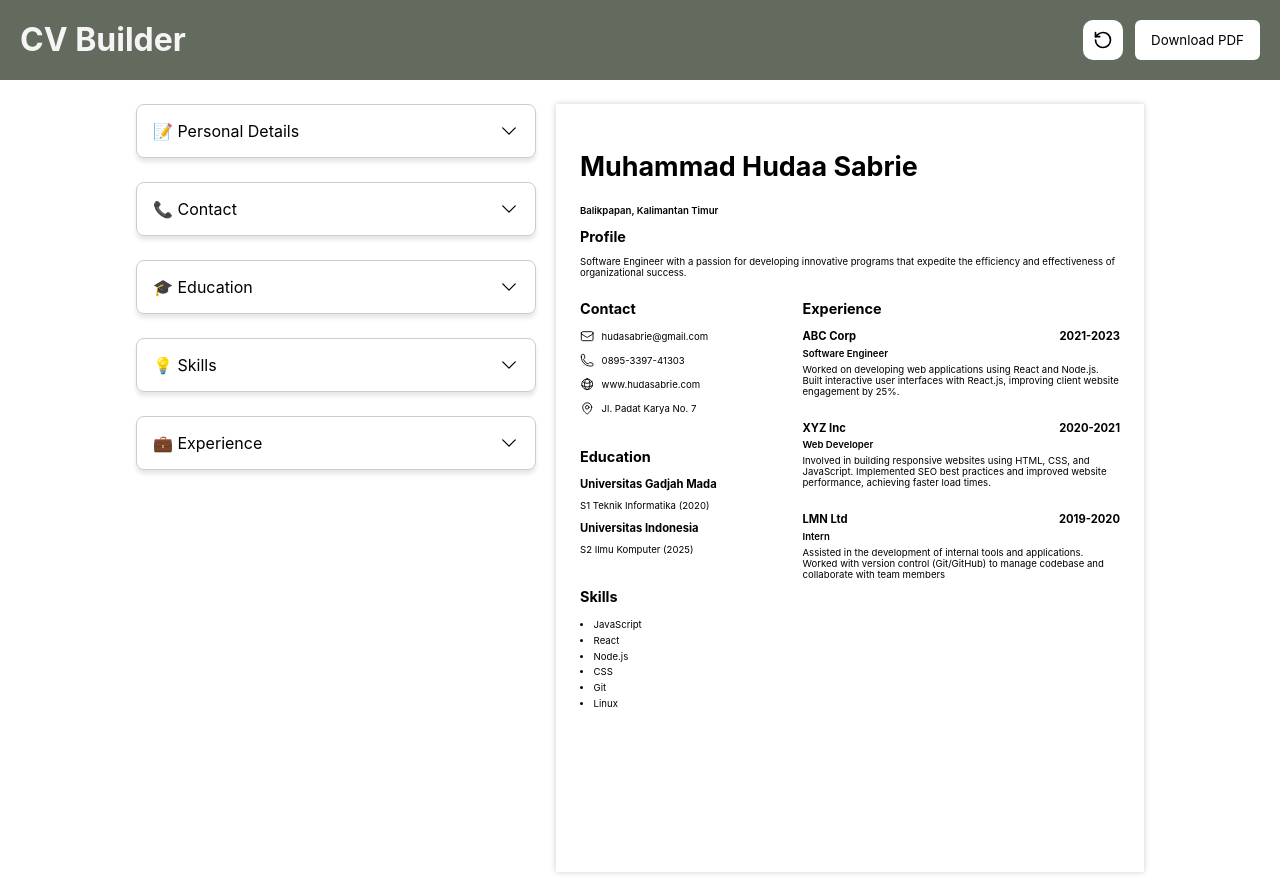
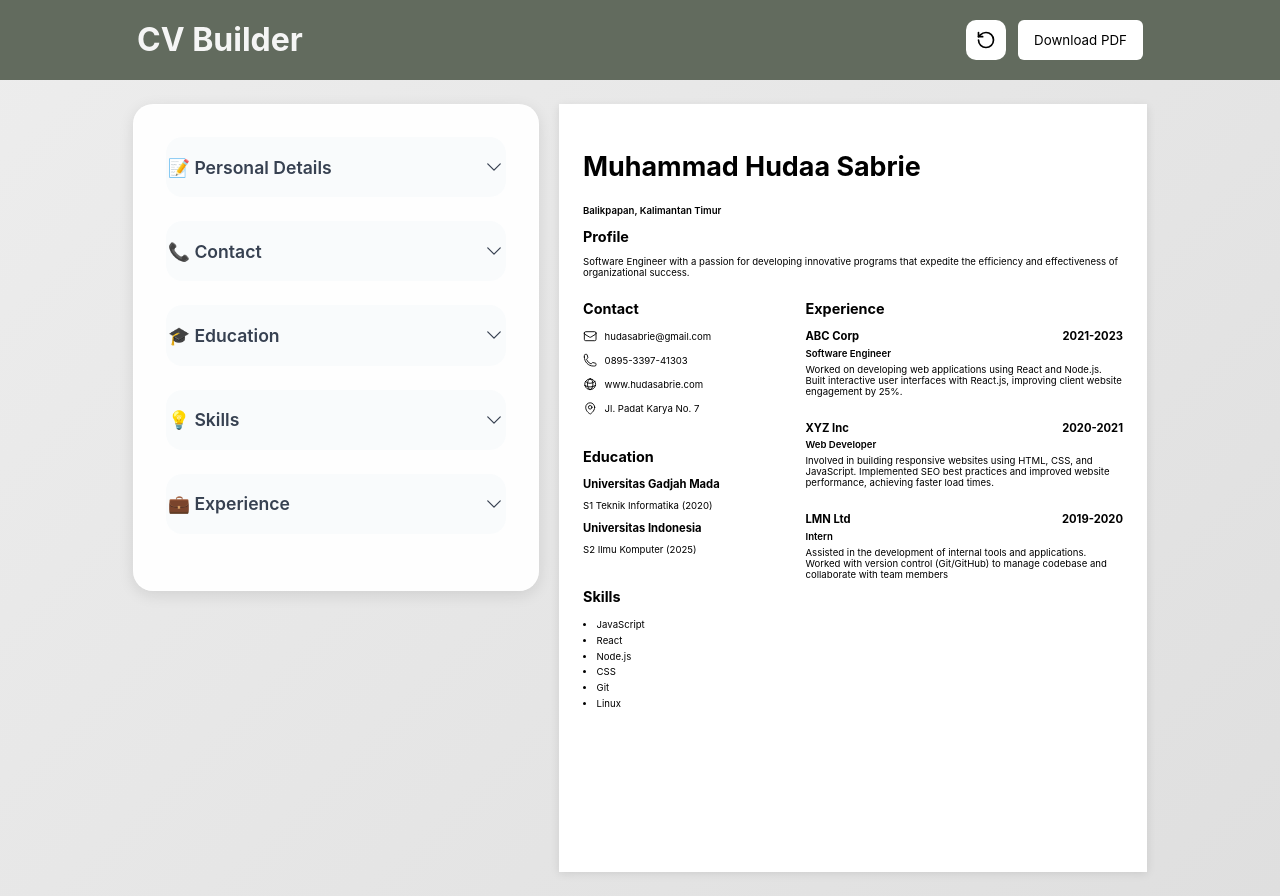
Before and after one commit to orokidd/cv-builder, a React (Vite) app: page / in a window 1280 px wide. Built offline with nearby package versions, Linux system fonts and the light colour scheme.

Commit message:
form container style changes

```diff
--- a/src/App.css
+++ b/src/App.css
@@ -7,6 +7,7 @@ body {
   margin: 0;
   padding: 0;
   box-sizing: border-box;
+  background: linear-gradient(135deg, #ededed 0%, #dfdfdf 100%);
 }
 
 button {
@@ -25,7 +26,6 @@ main {
   padding: 24px 0;
 }
 
-
 header {
   background-color: rgb(98, 107, 94);
   padding: 20px;
@@ -34,10 +34,10 @@ header {
 .header-content {
   display: flex;
   justify-content: space-between;
-    max-width: 1430px;
+  max-width: 1006px;
   margin: 0 auto;
 }
-.header-content > h1{
+.header-content > h1 {
   margin: 0;
   color: whitesmoke;
 }
@@ -91,7 +91,6 @@ h3 {
 
 p {
   white-space: pre-line;
-
 }
 
 li {
@@ -104,16 +103,29 @@ ul {
   list-style-position: inside;
 }
 
-.form-container {
+/* .form-container {
     display: flex;
     flex-direction: column;
     gap: 24px;
 
     min-width: 400px;
     max-width: 400px;
+} */
+
+.form-container {
+  background: rgba(255, 255, 255, 0.95);
+  backdrop-filter: blur(10px);
+  border-radius: 20px;
+  padding: 2rem;
+  box-shadow: 0 4px 15px rgba(0, 0, 0, 0.1);
+  border: 1px solid rgba(255, 255, 255, 0.3);
+  height: fit-content;
+
+  min-width: 340px;
+  max-width: 340px;
 }
 
-.form-section {
+/* .form-section {
   display: flex;
   flex-direction: column;
   gap: 14px;
@@ -122,8 +134,19 @@ ul {
   padding: 16px;
   border-radius: 8px;
   box-shadow: 0 4px 4px rgba(0, 0, 0, 0.1);
+} */
+
+.form-section {
+  margin-bottom: 1.5rem;
+  background: rgba(248, 250, 252, 0.8);
+  border-radius: 16px;
+  /* padding: 1.5rem; */
+  cursor: pointer;
+  transition: all 0.3s ease;
+  border: 2px solid transparent;
 }
-.form-section p {
+
+/* .form-section p {
   cursor: pointer;
   display: flex;
   justify-content: space-between;
@@ -131,6 +154,15 @@ ul {
 
   font-size: 16px;
   margin: 0;
+} */
+
+.form-section p {
+  font-size: 1.1rem;
+  font-weight: 600;
+  color: #374151;
+  display: flex;
+  align-items: center;
+  justify-content: space-between;
 }
 
 /* form {
@@ -185,11 +217,12 @@ ul {
 }
 
 .form-preview {
+  background: white;
   min-width: 900px;
   max-width: 900px;
   min-height: 1200px;
   max-height: 1400px;
-  box-shadow: 0 0 10px rgba(0, 0, 0, 0.2);
+  box-shadow: 0 4px 15px rgba(0, 0, 0, 0.1);
   padding: 40px;
   zoom: 0.6;
 }
@@ -279,7 +312,7 @@ textarea {
 }
 
 @media screen and (max-width: 1041px) {
-  .preview-button{
+  .preview-button {
     display: flex;
   }
   /* .form-preview {
```
Lines whose indentation alone changed are shown as unchanged.
